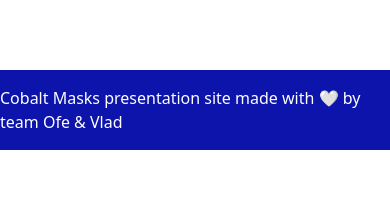
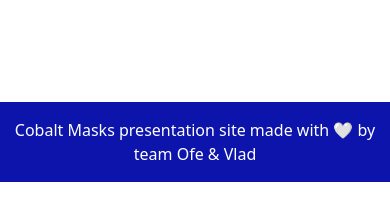
Before and after one commit to VladTM23/CobaltMasks, a Svelte app: page / in a window 390 px wide. Shown: the part 436-656 px from the top of the page. Built offline with nearby package versions, Linux system fonts and the light colour scheme.

Commit message:
fixed some other issue

```diff
--- a/src/App.svelte
+++ b/src/App.svelte
@@ -48,7 +48,7 @@
 	<Alert/>
 	{/if}
 	{#if clicked === false  }
-	<div on:click={handleLottieClick} class="goUp mx-auto w-2/3 md:w-1/2 lg:w-1/3">
+	<div on:click={handleLottieClick} class="sm:goUp mx-auto w-2/3 md:w-1/2 lg:w-1/3">
 
 		<LottiePlayer
 		src="https://assets10.lottiefiles.com/packages/lf20_AQ3M8U.json"
--- a/src/components/Dropdown.svelte
+++ b/src/components/Dropdown.svelte
@@ -50,7 +50,7 @@
   <div class="absolute origin-center mt-2 w-56 rounded-md shadow-lg">
     <div class="rounded-md bg-white shadow-xs">
 
-      <div class="py-1 overflow-scroll h-32" role="menu" aria-orientation="vertical" aria-labelledby="options-menu">
+      <div class="py-1 overflow-scroll h-24" role="menu" aria-orientation="vertical" aria-labelledby="options-menu">
         <a  id="Agota" on:click={handleOptionClick} class="block px-4 py-2 text-sm leading-5 text-gray-700 hover:bg-gray-100 hover:text-gray-900 focus:outline-none focus:bg-gray-100 focus:text-gray-900" role="menuitem">Agota</a>
         <a  id="Alex" on:click={handleOptionClick} class="block px-4 py-2 text-sm leading-5 text-gray-700 hover:bg-gray-100 hover:text-gray-900 focus:outline-none focus:bg-gray-100 focus:text-gray-900" role="menuitem">Alex</a>
         <a  id="Arthur" on:click={handleOptionClick} class="block px-4 py-2 text-sm leading-5 text-gray-700 hover:bg-gray-100 hover:text-gray-900 focus:outline-none focus:bg-gray-100 focus:text-gray-900" role="menuitem">Arthur</a>
--- a/src/components/Footer.svelte
+++ b/src/components/Footer.svelte
@@ -1,9 +1,14 @@
-<nav id="footer" class="mt-40 cobaltBlue">
+<style>
+    .centerText{
+        text-align: center;
+    }
+</style>
+<nav id="footer" class="mt-32 cobaltBlue">
 
     <!-- start container -->
     <div class="container mx-auto pt-4 pb-4">
 
-        <div class="flex items-center justify-center text-white">
+        <div class="centerText flex items-center justify-center text-white">
            <p> Cobalt Masks presentation site made with 🤍 by team Ofe & Vlad </p>
 
 
```
